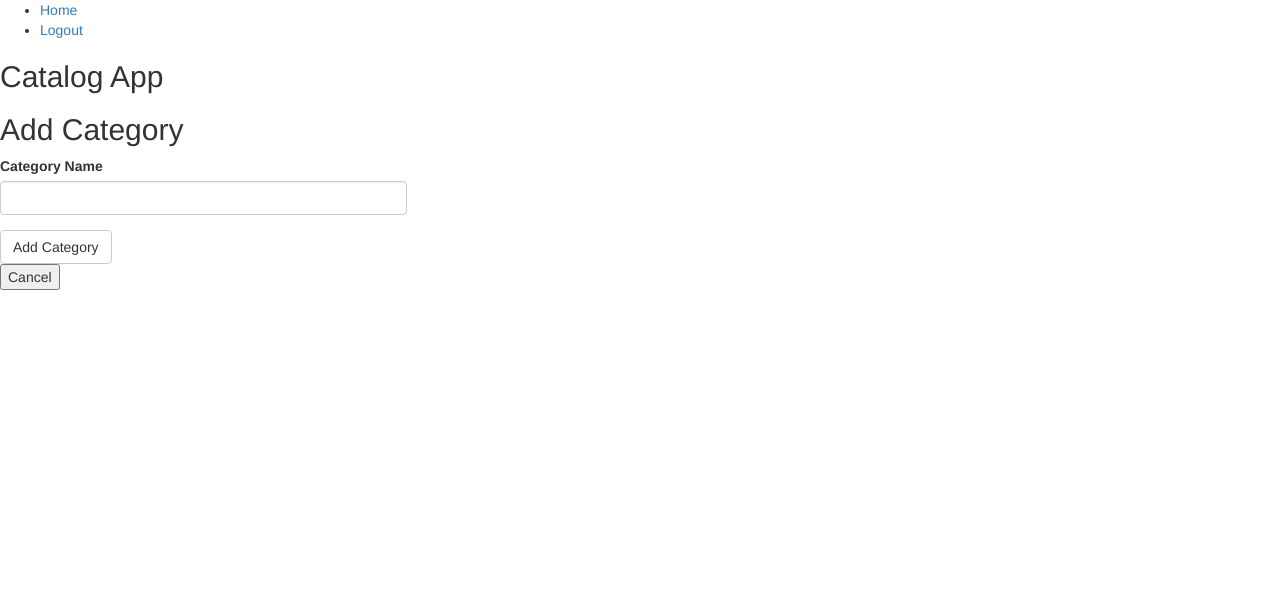
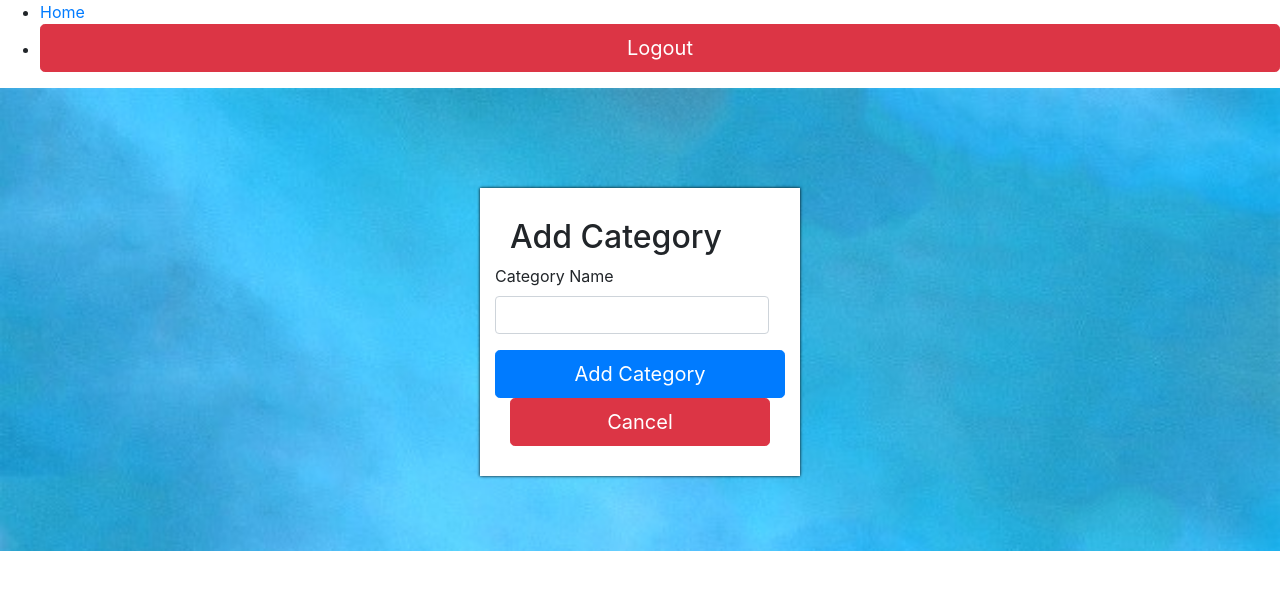
Before and after one commit to henokhm/udacity_fsnd_catalog_app, a Flask app: page /catalog_categories/add_category in a window 1280 px wide. Shown: the top 590 px of the page. Run offline with Flask 2, Linux system fonts and the light colour scheme; the visitor is signed in with stand-in values (Sample User, id 1); some libraries are stand-ins or nearby versions.

Commit message:
cancel buttons, background, bootstrap edits

```diff
--- a/fsnd_catalog_app/forms.py
+++ b/fsnd_catalog_app/forms.py
@@ -29,7 +29,7 @@ class LoginForm(FlaskForm):
     email = StringField('Email',
                         validators=[DataRequired(), Email()])
     password = PasswordField('Password', validators=[DataRequired()])
-    submit = SubmitField('Login')
+    submit = SubmitField('Sign in')
 
 
 class AddCategoryForm(FlaskForm):
@@ -40,6 +40,10 @@ class AddCategoryForm(FlaskForm):
 class EditCategoryForm(FlaskForm):
     category_name = StringField('Category Name', validators=[DataRequired()])
     submit = SubmitField('Save Changes')
+
+
+class DeleteCategoryForm(FlaskForm):
+    submit = SubmitField('Delete')
 
 
 class AddItemForm(FlaskForm):
@@ -58,3 +62,7 @@ class EditItemForm(FlaskForm):
     item_category = SelectField(label='Category', choices=STATE_CHOICES, validators=[Required()])
     item_details = StringField('Item Details', validators=[DataRequired()])
     submit = SubmitField('Save Changes')
+
+
+class DeleteItemForm(FlaskForm):
+    submit = SubmitField('Delete')
--- a/fsnd_catalog_app/models.py
+++ b/fsnd_catalog_app/models.py
@@ -25,8 +25,8 @@ class Category(db.Model):
         db.session.commit()
 
     @staticmethod
-    def edit_category(category_to_edit, new_category_obj):
-        category_to_edit.name = new_category_obj.name
+    def edit_category(category_to_edit, name):
+        category_to_edit.name = name
         db.session.commit()
 
     @staticmethod
--- a/fsnd_catalog_app/routes.py
+++ b/fsnd_catalog_app/routes.py
@@ -2,7 +2,7 @@ from flask import render_template, request, flash, url_for, redirect, g
 from fsnd_catalog_app import app, bcrypt
 from fsnd_catalog_app.models import Category, Item, User
 from fsnd_catalog_app.forms import (SignupForm, LoginForm, AddCategoryForm, EditCategoryForm,
-                   AddItemForm, EditItemForm)
+                                    DeleteCategoryForm, AddItemForm, EditItemForm, DeleteItemForm)
 from flask_login import login_user, current_user, logout_user, login_required
 
 
@@ -85,7 +85,7 @@ def add_category():
 @login_required
 def edit_category(category_name):
     form = EditCategoryForm()
-    category = Category.qurey.filter_by(name=category_name).first()
+    category = Category.query.filter_by(name=category_name).first()
     if form.validate_on_submit():
         if category.creator == current_user: # make sure category belongs to current user
             Category.edit_category(category, form.category_name.data)
@@ -99,7 +99,8 @@ def edit_category(category_name):
 @app.route("/catalog_categories/<string:category_name>/delete", methods=['GET', 'POST'])
 @login_required
 def delete_category(category_name):
-    category = Category.qurey.filter_by(name=category_name).first()
+    form = DeleteCategoryForm()
+    category = Category.query.filter_by(name=category_name).first()
     if request.method == 'POST':
         if category.creator == current_user:  # make sure category belongs to current user
             Category.delete_category(category)
@@ -107,7 +108,7 @@ def delete_category(category_name):
         else:
             flash("You cannot delete this category because you are not its creator.")
         return redirect(url_for('catalog'))
-    return render_template("category_confirm_delete.html", category_name=category_name)
+    return render_template("category_confirm_delete.html", form=form, category=category)
 
 
 # items CRUD
@@ -121,8 +122,8 @@ def add_item():
         Item.add_item(name=form.item_name.data,
                       description=form.item_details.data,
                       category=form.item_category.data,
-                      creator=current_user.id)
-        flash('You have succussfully added the item "{}"'.format(form.item_name.data))
+                      creator=current_user)
+        flash('You have successfully added the item "{}"'.format(form.item_name.data))
         return redirect(url_for('catalog'))
     return render_template("add_item.html", form=form)
 
@@ -146,7 +147,7 @@ def edit_item(item_name):
                            description=form.item_details.data,
                            cat_id=form.item_category.data,
                            user_id=current_user.id)
-            flash('You have successfully edited *** item'.format())
+            flash('You have successfully edited {} item'.format(form.item_name.data))
         else:
             flash('You cannot edit item "{}" because you didn\'t create it'.format(item.name))
         return redirect(url_for("catalog"))
@@ -156,15 +157,16 @@ def edit_item(item_name):
 @app.route("/catalog_items/<string:item_name>/delete", methods=['GET', 'POST'])
 @login_required
 def delete_item(item_name):
+    form = DeleteItemForm()
+    item = Item.query.filter_by(item_name=item_name)
     if request.method == 'POST':
-        item = Item.query.filter_by(item_name=item_name)
         if item.user_id == current_user.id:
             Item.delete_item(item)
             flash('You have successfully deleted the "{}" item!'.format(item_name))
         else:
             flash('You cannot delete item "{}" because you didn\'t create it'.format(item.name))
         return redirect(url_for('catalog'))
-    return render_template("item_confirm_delete.html")
+    return render_template("item_confirm_delete.html", form=form, item=item)
 
 
 @app.route("/catalog.json")
--- a/fsnd_catalog_app/static/style.css
+++ b/fsnd_catalog_app/static/style.css
@@ -1,117 +1,14 @@
-@import url('https://fonts.googleapis.com/css?family=Work+Sans:400,600');
-body {
-	margin: 0;
-	background: #222;
-	font-family: 'Work Sans', sans-serif;
-	font-weight: 800;
-	background-image: url("../static/bg.png");
-	background-repeat: no-repeat;
-	background-size: cover;
-    background-color: #1aa18d;
+.bg{
+    background: url('bg.jpg') no-repeat;
+    width: 100%;
+    height: 100%;
+    background-size: 100%;
 }
 
-.container {
-    width:80%;
-    margin: 0 auto;
+.main_container{
+    background: #fff;
+    padding: 30px;
+    margin-top: 100px;
+    margin-bottom: 75px;
+    box-shadow: 0px 0px 3px 0px #000;
 }
-
-header {
-  background: #1aa18d;
-}
-
-header::after {
-  content: '';
-  display: table;
-  clear: both;
-}
-
-.logo {
-  float: left;
-
-}
-
-nav {
-  float: right;
-}
-
-nav ul {
-  margin: 0;
-  padding: 0;
-  list-style: none;
-}
-
-nav li {
-  display: inline-block;
-  margin-left: 70px;
-  padding-top: 23px;
-
-  position: relative;
-}
-
-nav a {
-  color: #444;
-  text-decoration: none;
-  text-transform: uppercase;
-  font-size: 14px;
-}
-
-nav a:hover {
-  color: #000;
-}
-
-nav a::before {
-  content: '';
-  display: block;
-  height: 5px;
-  background-color: #444;
-
-  position: absolute;
-  top: 0;
-  width: 0%;
-
-  transition: all ease-in-out 150ms;
-}
-
-nav a:hover::before {
-  width: 100%;
-}
-
-.categories-container{
-    background: #1aa18d;
-    float: left;
-    padding: 50px;
-    margin: 50px;
-}
-
-.items-container{
-    background: #1aa18d;
-    float: right;
-    padding: 50px;
-    margin: 50px;
-}
-
-
-.main-content{
-    width: 80%;
-    height: 90%;
-    margin: 30px auto;
-    background: #1aa18d;
-    padding: 15px;
-
-}
-
-button {
-    width: 120px;
-}
-
-.form-control {
-    width : 150px;
-    box-sizing: border-box;
-}
-
-
-
-.error-message{
-    color: red;
-    font-weight: 300;
-}
--- a/fsnd_catalog_app/templates/add_category.html
+++ b/fsnd_catalog_app/templates/add_category.html
@@ -8,12 +8,16 @@
     <form method="POST" action="">
         {{ form.hidden_tag() }}
         <div class="row">
-            <div class="col-md-4">
-                {{ wtf.quick_form(form) }}
-            </div>
+            <form class="form-signin" method="POST" role="form">
+                {{ form.hidden_tag() }}
+                {{ wtf.form_errors(form, hiddens="only") }}
+
+                {{ wtf.form_field(form.category_name) }}
+                {{ wtf.form_field(form.submit, class="btn btn-lg btn-primary btn-block") }}
+            </form>
         </div>
     </form>
-    <form>
-         <button type="submit" formaction="{{ url_for('catalog') }}">Cancel</button>
-    </form>
+    <a href="{{ url_for('catalog') }}">
+        <button class="btn btn-lg btn-danger btn-block">Cancel</button>
+    </a>
 {% endblock app_content %}
--- a/fsnd_catalog_app/templates/add_item.html
+++ b/fsnd_catalog_app/templates/add_item.html
@@ -10,7 +10,7 @@
             {{ wtf.quick_form(form) }}
         </div>
     </div>
-    <form>
-         <button type="submit" formaction="{{ url_for('catalog') }}">Cancel</button>
-    </form>
+    <a href="{{ url_for('catalog') }}">
+        <button class="btn btn-lg btn-danger btn-block">Cancel</button>
+    </a>
 {% endblock app_content %}
--- a/fsnd_catalog_app/templates/category_confirm_delete.html
+++ b/fsnd_catalog_app/templates/category_confirm_delete.html
@@ -19,7 +19,7 @@
         </div>
     </div>
 
-    <form>
-         <button type="submit" formaction="{{ url_for('catalog') }}">Cancel</button>
-    </form>
+    <a href="{{ url_for('catalog') }}">
+        <button class="btn btn-lg btn-danger btn-block">Cancel</button>
+    </a>
 {% endblock app_content %}
--- a/fsnd_catalog_app/templates/category_edit.html
+++ b/fsnd_catalog_app/templates/category_edit.html
@@ -10,7 +10,7 @@
             {{ wtf.quick_form(form) }}
         </div>
     </div>
-    <form>
-         <button type="submit" formaction="{{ url_for('catalog') }}">Cancel</button>
-    </form>
+    <a href="{{ url_for('catalog') }}">
+        <button class="btn btn-lg btn-danger btn-block">Cancel</button>
+    </a>
 {% endblock app_content %}
--- a/fsnd_catalog_app/templates/home.html
+++ b/fsnd_catalog_app/templates/home.html
@@ -1,4 +1,5 @@
 {% extends "layout.html" %}
+
 {% block app_content %}
     <div>
         <h2>
--- a/fsnd_catalog_app/templates/item_confirm_delete.html
+++ b/fsnd_catalog_app/templates/item_confirm_delete.html
@@ -17,7 +17,7 @@
         </div>
     </div>
 
-    <form>
-         <button type="submit" formaction="{{ url_for('catalog') }}">Cancel</button>
-    </form>
+    <a href="{{ url_for('catalog') }}">
+        <button class="btn btn-lg btn-danger btn-block">Cancel</button>
+    </a>
 {% endblock app_content %}
--- a/fsnd_catalog_app/templates/item_edit.html
+++ b/fsnd_catalog_app/templates/item_edit.html
@@ -12,7 +12,7 @@
         </div>
     </div>
 
-    <form>
-         <button type="submit" formaction="{{ url_for('catalog') }}">Cancel</button>
-    </form>
+    <a href="{{ url_for('catalog') }}">
+        <button class="btn btn-lg btn-danger btn-block">Cancel</button>
+    </a>
 {% endblock app_content %}
--- a/fsnd_catalog_app/templates/layout.html
+++ b/fsnd_catalog_app/templates/layout.html
@@ -1,17 +1,27 @@
 {% extends 'bootstrap/base.html' %}
+
 {% block title %}
     Catalog App
 {% endblock title %}
+
+{% block styles %}
+    <link rel="stylesheet" href="https://stackpath.bootstrapcdn.com/bootstrap/4.3.1/css/bootstrap.min.css" integrity="
+    sha384-ggOyR0iXCbMQv3Xipma34MD+dH/1fQ784/j6cY/iJTQUOhcWr7x9JvoRxT2MZw1T" crossorigin="anonymous">
+    <link rel="stylesheet" type="text/css" href="{{ url_for('static', filename='style.css') }}"
+{% endblock styles %}
 
 {% block navbar %}
     <nav>
         <ul>
             <li><a href="{{ url_for('catalog') }}">Home</a></li>
             {% if current_user.is_authenticated %}
-                <li><a href="{{ url_for('logout') }}">Logout</a></li>
+                <li><a href="{{ url_for('logout') }}">
+                    <button class="btn btn-lg btn-danger btn-block">Logout</button></a></li>
             {% else %}
-                <li><a href="{{ url_for('signup') }}">Sign Up</a></li>
-                <li><a href="{{ url_for('login') }}">Log In</a></li>
+                <li><a href="{{ url_for('signup') }}">
+                    <button class="btn btn-lg btn-success btn-block">Sign up</button></a></li>
+                <li><a href="{{ url_for('login') }}">
+                    <button class="btn btn-lg btn-success btn-block">Sign in</button></a></li>
             {% endif %}
 
         </ul>
@@ -19,12 +29,6 @@
 {% endblock navbar %}
 
 {% block content %}
-    <header>
-        <div>
-            <h2>Catalog App</h2>
-
-        </div>
-    </header>
     <div>
         {% with messages = get_flashed_messages() %}
             {% if messages %}
@@ -34,5 +38,21 @@
             {% endif %}
         {% endwith %}
     </div>
-    {% block app_content %}{% endblock %}
+
+    <section class="container-fluid bg">
+        <section class="row justify-content-center">
+            <section class="col-12 col-sm-6 col-md-3 main_container">
+                {% block app_content %}{% endblock %}
+            </section>
+        </section>
+    </section>
 {% endblock content %}
+
+{% block scripts %}
+    <script src="https://code.jquery.com/jquery-3.3.1.slim.min.js" integrity="
+    sha384-q8i/X+965DzO0rT7abK41JStQIAqVgRVzpbzo5smXKp4YfRvH+8abtTE1Pi6jizo" crossorigin="anonymous"></script>
+    <script src="https://cdnjs.cloudflare.com/ajax/libs/popper.js/1.14.7/umd/popper.min.js" integrity="
+    sha384-UO2eT0CpHqdSJQ6hJty5KVphtPhzWj9WO1clHTMGa3JDZwrnQq4sF86dIHNDz0W1" crossorigin="anonymous"></script>
+    <script src="https://stackpath.bootstrapcdn.com/bootstrap/4.3.1/js/bootstrap.min.js" integrity="
+    sha384-JjSmVgyd0p3pXB1rRibZUAYoIIy6OrQ6VrjIEaFf/nJGzIxFDsf4x0xIM+B07jRM" crossorigin="anonymous"></script>
+{% endblock scripts %}
```
Also changed, not shown: fsnd_catalog_app/templates/item_details.html (+9 -2 lines), fsnd_catalog_app/templates/login.html (+9 -6 lines), fsnd_catalog_app/static/bg.jpg (added), fsnd_catalog_app/static/bg.png (deleted).
